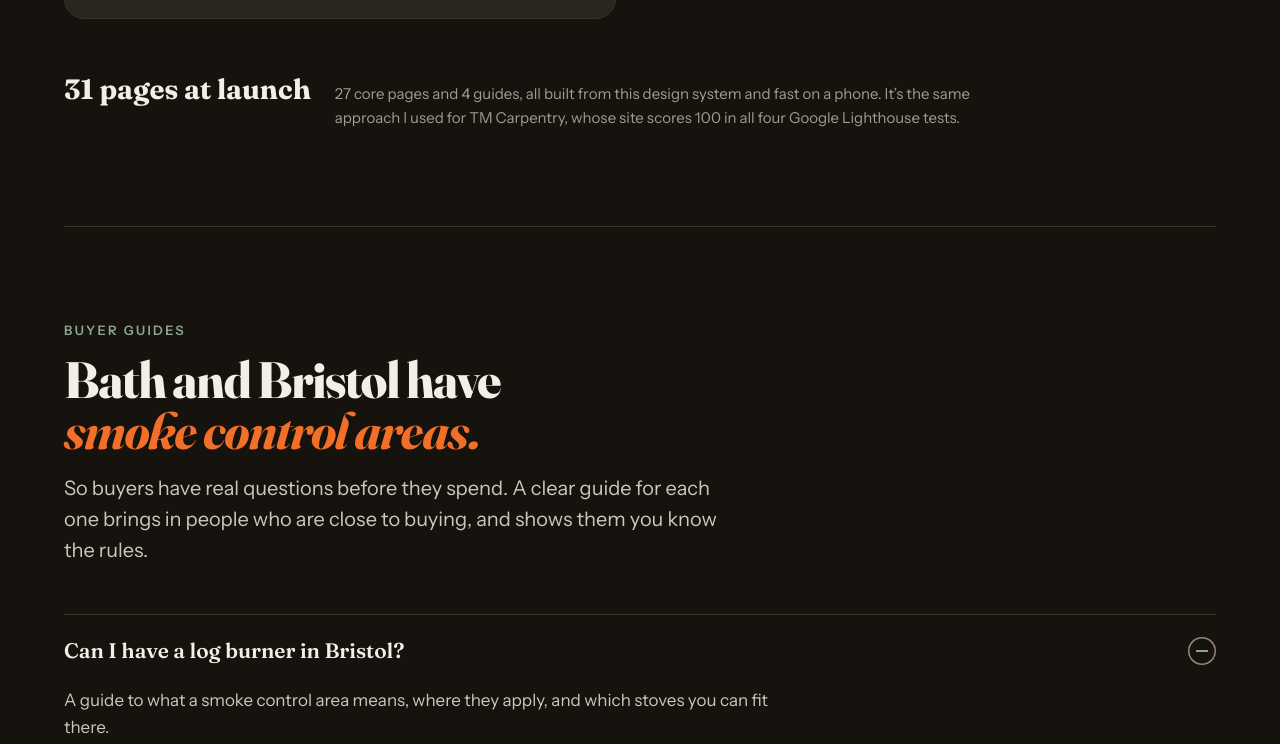
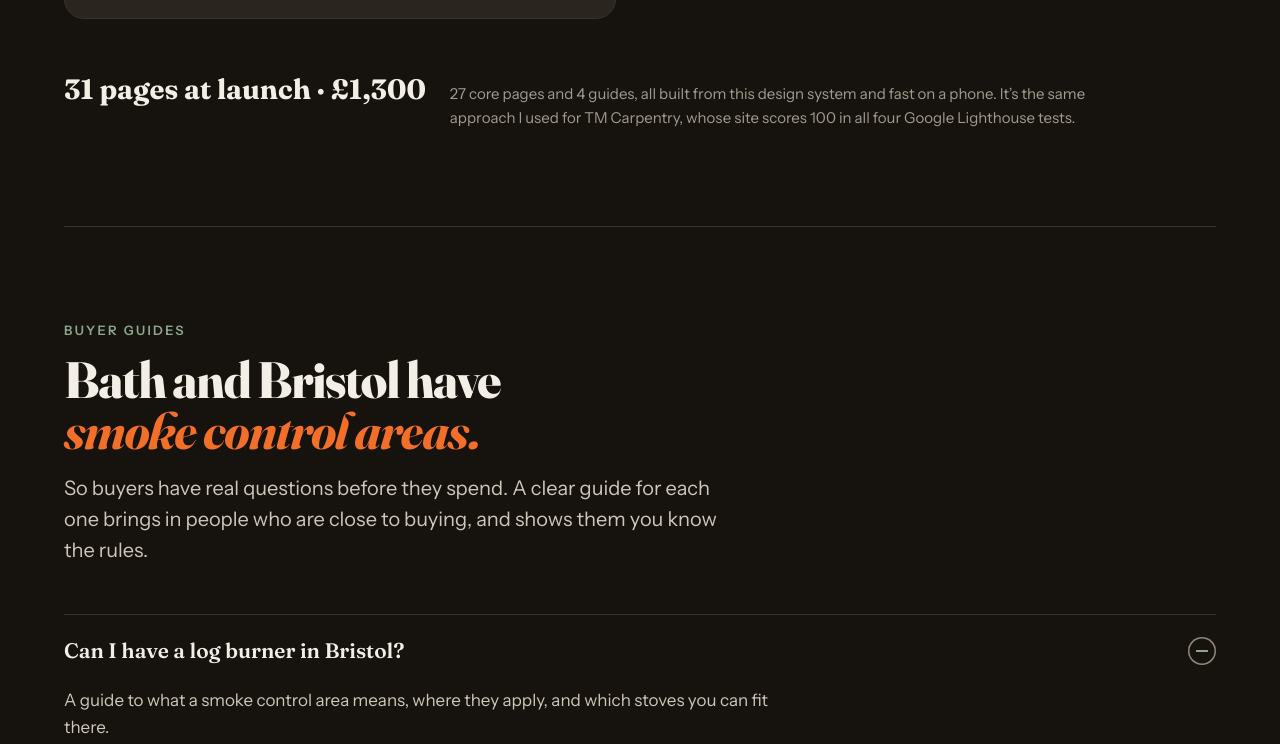
Before and after one commit to rkelsey1976/fired-up-proposal, a plain HTML site: page index.html in a window 1280 px wide. Shown: the part 4644-5388 px from the top of the page. Drawn offline with nearby package versions, Linux system fonts and the light colour scheme.

Commit message:
Price the website build at £1,300
Co-Authored-By: Claude Opus 5.5 <noreply@anthropic.com>
Claude-Session: https://claude.ai/code/session_01TD9zv4xUXBdf7UQ5P8Gvtg

```diff
--- a/index.html
+++ b/index.html
@@ -191,7 +191,7 @@ footer.small { padding-block: var(--space-6) var(--space-7); border-top: 1px sol
           { label: 'Air conditioning, when it launches', value: '1+' }
         ] })
       ),
-      h('div', { key: 'tot', className: 'total' }, h('strong', null, '31 pages at launch'), h('p', { className: 'note' }, '27 core pages and 4 guides, all built from this design system and fast on a phone. It’s the same approach I used for TM Carpentry, whose site scores 100 in all four Google Lighthouse tests.'))
+      h('div', { key: 'tot', className: 'total' }, h('strong', null, '31 pages at launch · £1,300'), h('p', { className: 'note' }, '27 core pages and 4 guides, all built from this design system and fast on a phone. It’s the same approach I used for TM Carpentry, whose site scores 100 in all four Google Lighthouse tests.'))
     ]),
 
     band('guides', [
@@ -257,7 +257,7 @@ footer.small { padding-block: var(--space-6) var(--space-7); border-top: 1px sol
       h(F.ProcessSteps, { key: 's', steps: [
         { title: 'Audit · done', text: 'Five fixes found (above), starting with the phone numbers and the enquiry form.' },
         { title: 'Google profile', text: 'Categories, photos of lit installs, showroom hours and a simple way to collect reviews.' },
-        { title: 'New website', text: '31 pages at launch, including a page for each brand you stock, built from your design system.' },
+        { title: 'New website', text: '31 pages at launch, including a page for each brand you stock, built from your design system. £1,300.' },
         { title: 'Monthly local SEO', text: 'New pages, reviews, rankings and the four seasonal updates, reported in plain English. From £150 a month.' }
       ] })
     ]),
```
